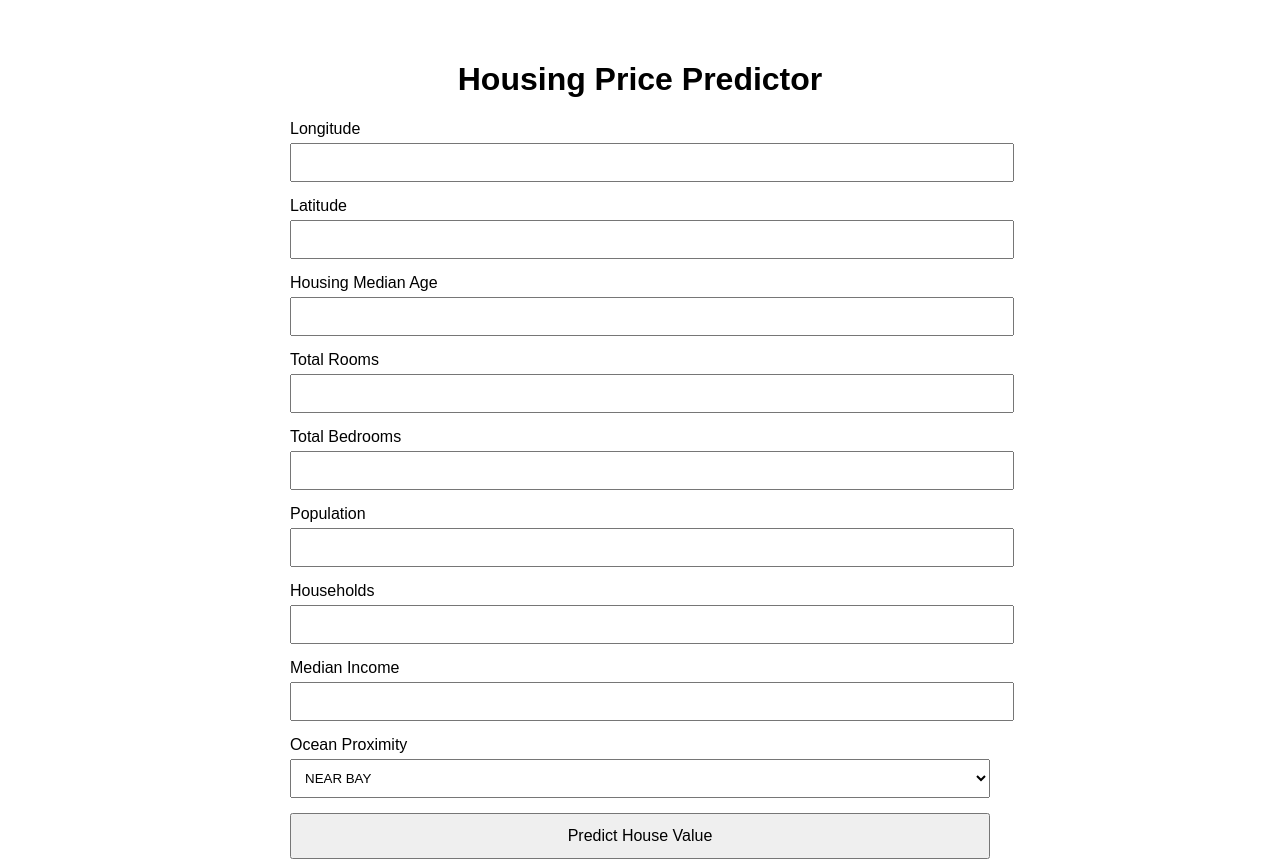
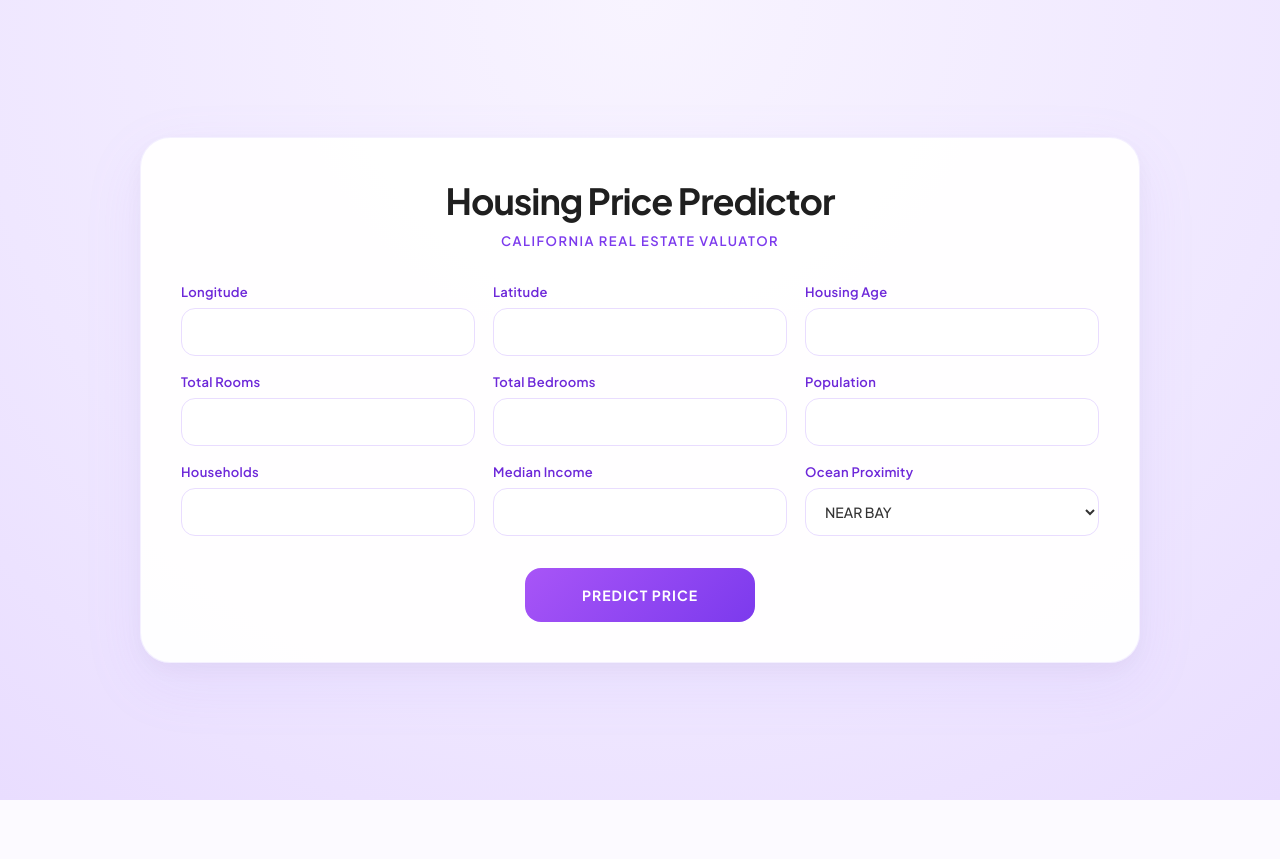
Before and after one commit to Muhammad95Waseem/housing-price-predictor, a Flask app: page / in a window 1280 px wide. After the commit the page ends 800 px from the top, so only its background shows below. Run offline with Flask 3, Linux system fonts and the light colour scheme; parts of the project's set-up code (start-up, migrations or seed data) failed here and were passed over.

Commit message:
UI Updated

```diff
--- a/static/style.css
+++ b/static/style.css
@@ -1,28 +1,265 @@
-body{
-    font-family:Arial;
-    width:700px;
-    margin:auto;
-    padding-top:40px;
+* {
+    margin: 0;
+    padding: 0;
+    box-sizing: border-box;
 }
 
-input,select{
-    width:100%;
-    padding:10px;
-    margin-top:5px;
-    margin-bottom:15px;
+body {
+    font-family: 'Plus Jakarta Sans', sans-serif;
+
+    min-height: 100vh;
+
+    display: flex;
+    justify-content: center;
+    align-items: center;
+
+    padding: 20px;
+
+    background: radial-gradient(
+        circle at top,
+        #f8f4ff 0%,
+        #efe7ff 65%,
+        #e9ddff 100%
+    );
 }
 
-button{
-    width:100%;
-    padding:12px;
-    font-size:16px;
+.card {
+
+    width: 1000px;
+
+    padding: 40px;
+
+    border-radius: 30px;
+
+    background: rgba(255,255,255,0.95);
+
+    border: 1px solid rgba(167,139,250,0.12);
+
+    box-shadow:
+        0 20px 60px rgba(167,139,250,0.10),
+        0 8px 20px rgba(0,0,0,0.03);
+
 }
 
-h1{
-    text-align:center;
+
+.header {
+
+    text-align: center;
+
+    margin-bottom: 35px;
+
 }
 
-h2{
-    text-align:center;
-    color:green;
+
+.header h1 {
+
+    font-size: 36px;
+
+    font-weight: 700;
+
+    color: #1f1f1f;
+
+    letter-spacing: -1px;
+
 }
+
+
+.header p {
+
+    margin-top: 10px;
+
+    font-size: 13px;
+
+    font-weight: 600;
+
+    color: #7c3aed;
+
+    text-transform: uppercase;
+
+    letter-spacing: 1.5px;
+
+}
+
+
+.grid {
+
+    display: grid;
+
+    grid-template-columns: repeat(3,1fr);
+
+    gap: 18px;
+
+}
+
+
+.field {
+
+    display: flex;
+
+    flex-direction: column;
+
+}
+
+
+.field label {
+
+    font-size: 13px;
+
+    font-weight: 600;
+
+    color: #6d28d9;
+
+    margin-bottom: 8px;
+
+    letter-spacing: .3px;
+
+}
+
+
+
+input,
+select {
+
+    height: 48px;
+
+    padding: 0 15px;
+
+    border-radius: 14px;
+
+    border: 1px solid #e9ddff;
+
+    background: white;
+
+    font-family: inherit;
+
+    font-size: 14px;
+
+    font-weight: 500;
+
+    color: #333;
+
+    outline: none;
+
+    transition: all .3s ease;
+
+}
+
+
+
+input:focus,
+select:focus {
+
+    border-color: #a855f7;
+
+    box-shadow:
+        0 0 0 4px rgba(168,85,247,0.15),
+        0 0 30px rgba(168,85,247,0.28);
+
+}
+
+
+
+button {
+
+    display: block;
+
+    margin: 32px auto 0 auto;
+
+    width: 230px;
+
+    height: 54px;
+
+    border: none;
+
+    border-radius: 16px;
+
+    background: linear-gradient(
+        135deg,
+        #a855f7,
+        #7c3aed
+    );
+
+    color: white;
+
+    font-family: inherit;
+
+    font-size: 14px;
+
+    font-weight: 700;
+
+    text-transform: uppercase;
+
+    letter-spacing: 1px;
+
+    cursor: pointer;
+
+    transition: .3s ease;
+
+}
+
+
+button:hover {
+
+    transform: translateY(-2px);
+
+    box-shadow:
+        0 12px 30px rgba(124,58,237,0.30);
+
+}
+
+
+
+.prediction {
+
+    margin-top: 30px;
+
+    text-align: center;
+
+}
+
+
+.prediction p {
+
+    font-size: 14px;
+
+    font-weight: 500;
+
+    color: #666;
+
+}
+
+
+.prediction h2 {
+
+    margin-top: 10px;
+
+    font-size: 40px;
+
+    font-weight: 700;
+
+    color: #7c3aed;
+
+}
+
+
+
+@media (max-width: 900px) {
+
+    .grid {
+
+        grid-template-columns: repeat(2,1fr);
+
+    }
+
+}
+
+
+@media (max-width: 650px) {
+
+    .grid {
+
+        grid-template-columns: 1fr;
+
+    }
+
+}
--- a/templates/index.html
+++ b/templates/index.html
@@ -1,63 +1,135 @@
 <!DOCTYPE html>
-<html>
+<html lang="en">
+
 <head>
+    <meta charset="UTF-8">
+    <meta name="viewport" content="width=device-width, initial-scale=1.0">
     <title>Housing Price Predictor</title>
-        <link rel="stylesheet" href="../static/style.css">
+
+    <link rel="stylesheet"
+          href="{{ url_for('static', filename='style.css') }}">
+
+    <link rel="preconnect" href="https://fonts.googleapis.com">
+
+    <link rel="preconnect"
+        href="https://fonts.gstatic.com"
+        crossorigin>
+
+    <link href="https://fonts.googleapis.com/css2?family=Plus+Jakarta+Sans:wght@400;500;600;700&display=swap"
+        rel="stylesheet">
 </head>
+
 <body>
 
+<div class="card">
+
+    <div class="header">
         <h1>Housing Price Predictor</h1>
+        <p>California Real Estate Valuator</p>
+    </div>
 
     <form action="/predict" method="POST">
 
+        <div class="grid">
+
+            <div class="field">
                 <label>Longitude</label>
-            <input type="number" step="0.01" name="longitude" required>
+                <input type="number"
+                       step="0.01"
+                       name="longitude"
+                       required>
+            </div>
 
+            <div class="field">
                 <label>Latitude</label>
-            <input type="number" step="0.01" name="latitude" required>
+                <input type="number"
+                       step="0.01"
+                       name="latitude"
+                       required>
+            </div>
 
-            <label>Housing Median Age</label>
-            <input type="number" name="housing_median_age" required>
+            <div class="field">
+                <label>Housing Age</label>
+                <input type="number"
+                       name="housing_median_age"
+                       required>
+            </div>
 
+            <div class="field">
                 <label>Total Rooms</label>
-            <input type="number" name="total_rooms" required>
+                <input type="number"
+                       name="total_rooms"
+                       required>
+            </div>
 
+            <div class="field">
                 <label>Total Bedrooms</label>
-            <input type="number" name="total_bedrooms" required>
+                <input type="number"
+                       name="total_bedrooms"
+                       required>
+            </div>
 
+            <div class="field">
                 <label>Population</label>
-            <input type="number" name="population" required>
+                <input type="number"
+                       name="population"
+                       required>
+            </div>
 
+            <div class="field">
                 <label>Households</label>
-            <input type="number" name="households" required>
+                <input type="number"
+                       name="households"
+                       required>
+            </div>
 
+            <div class="field">
                 <label>Median Income</label>
-            <input type="number" step="0.0001" name="median_income" required>
+                <input type="number"
+                       step="0.0001"
+                       name="median_income"
+                       required>
+            </div>
 
+            <div class="field">
                 <label>Ocean Proximity</label>
 
                 <select name="ocean_proximity">
 
-                <option value="NEAR BAY">NEAR BAY</option>
-                <option value="INLAND">INLAND</option>
-                <option value="NEAR OCEAN">NEAR OCEAN</option>
-                <option value="ISLAND">ISLAND</option>
-                <option value="<1H OCEAN">&lt;1H OCEAN</option>
+                    <option>NEAR BAY</option>
+                    <option>INLAND</option>
+                    <option>NEAR OCEAN</option>
+                    <option>ISLAND</option>
+                    <option>&lt;1H OCEAN</option>
 
                 </select>
 
-            <button type="submit">Predict House Value</button>
+            </div>
+
+        </div>
+
+        <button type="submit">
+            Predict Price
+        </button>
 
     </form>
 
 
+    {% if prediction %}
 
-        {% if prediction %}
-        <hr>
-        <h2>Predicted House Value</h2>
-        <h2>${{ "{:,.0f}".format(prediction|float) }}</h2>
+    <div class="prediction">
+
+        <p>Estimated Property Value</p>
+
+        <h2>
+            ${{ "{:,.0f}".format(prediction|float) }}
+        </h2>
+
+    </div>
+
     {% endif %}
 
+</div>
+
 </body>
-
 </html>
```
Lines whose indentation alone changed are shown as unchanged.
